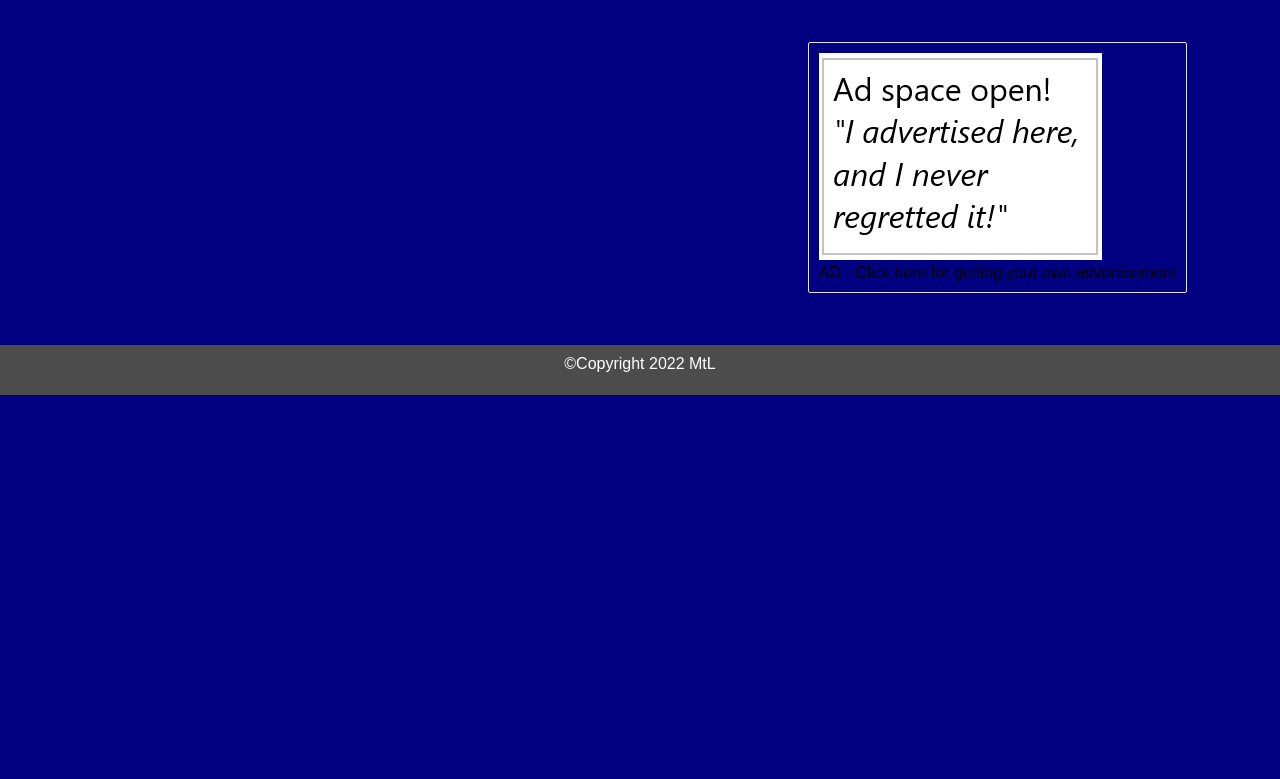
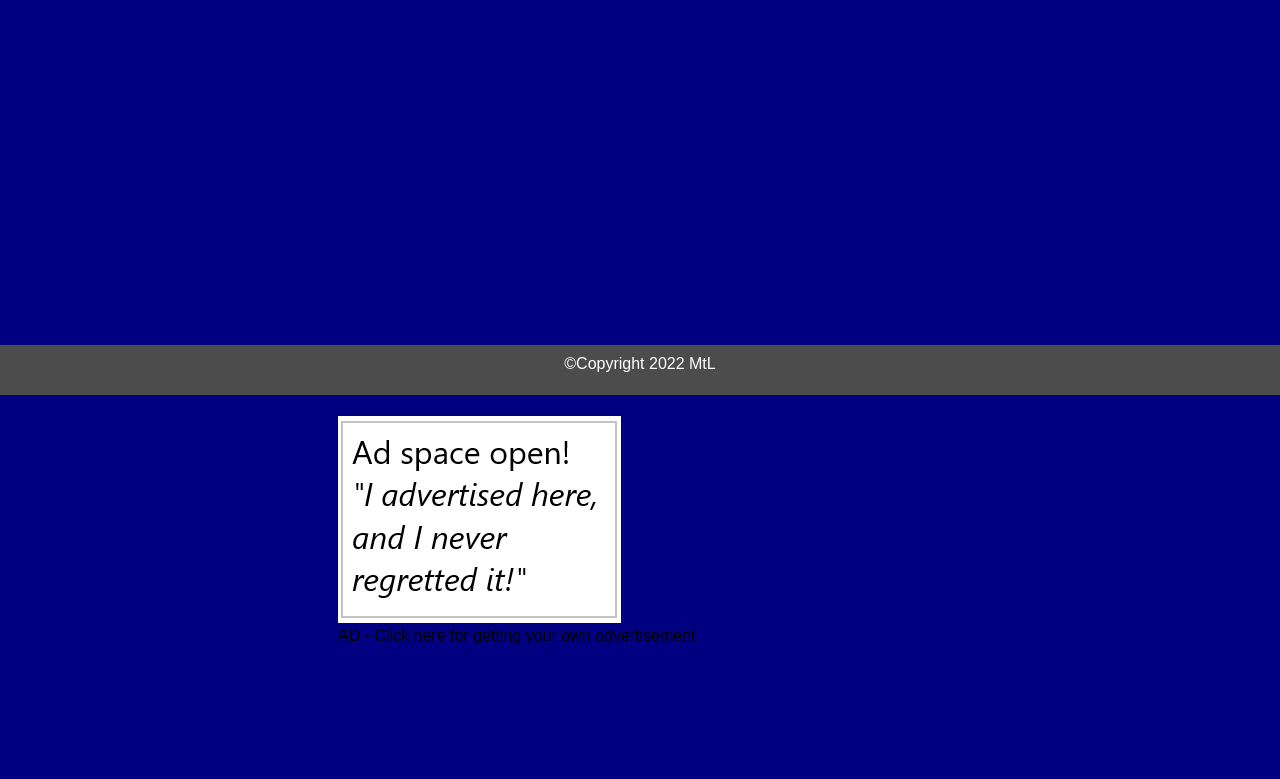
Before and after one commit to SwampMonkay/monkay, a plain HTML site: page search.html in a window 1280 px wide. Shown: the part 405-1184 px from the top of the page. Before the commit the page ends 800 px from the top, so only its background shows below. Drawn offline with Linux system fonts and the light colour scheme.

Commit message:
Update style.css

```diff
--- a/style.css
+++ b/style.css
@@ -72,22 +72,18 @@ body {
 	border: 1px solid #e2e2e2;
 }
 
-.ad__right {
+.ad__left {
 	float: left;
-	margin: 2%;
-	margin-right: 50%;
-	padding: 10px;
-	border-radius: 2px;
-	border: 1px solid #e2e2e2;
+	padding: 40px;
+	margin-left: 20%;
+	height: 600px;
 }
 
-.ad__left {
+.ad__right {
 	float: right;
-	margin: 2%;
-	margin-left: 50%;
-	padding: 10px;
-	border-radius: 2px;
-	border: 1px solid #e2e2e2;
+	padding: 40px;
+	margin-right: 20%;
+	height: 600px;
 }
 
 .result p{
```
